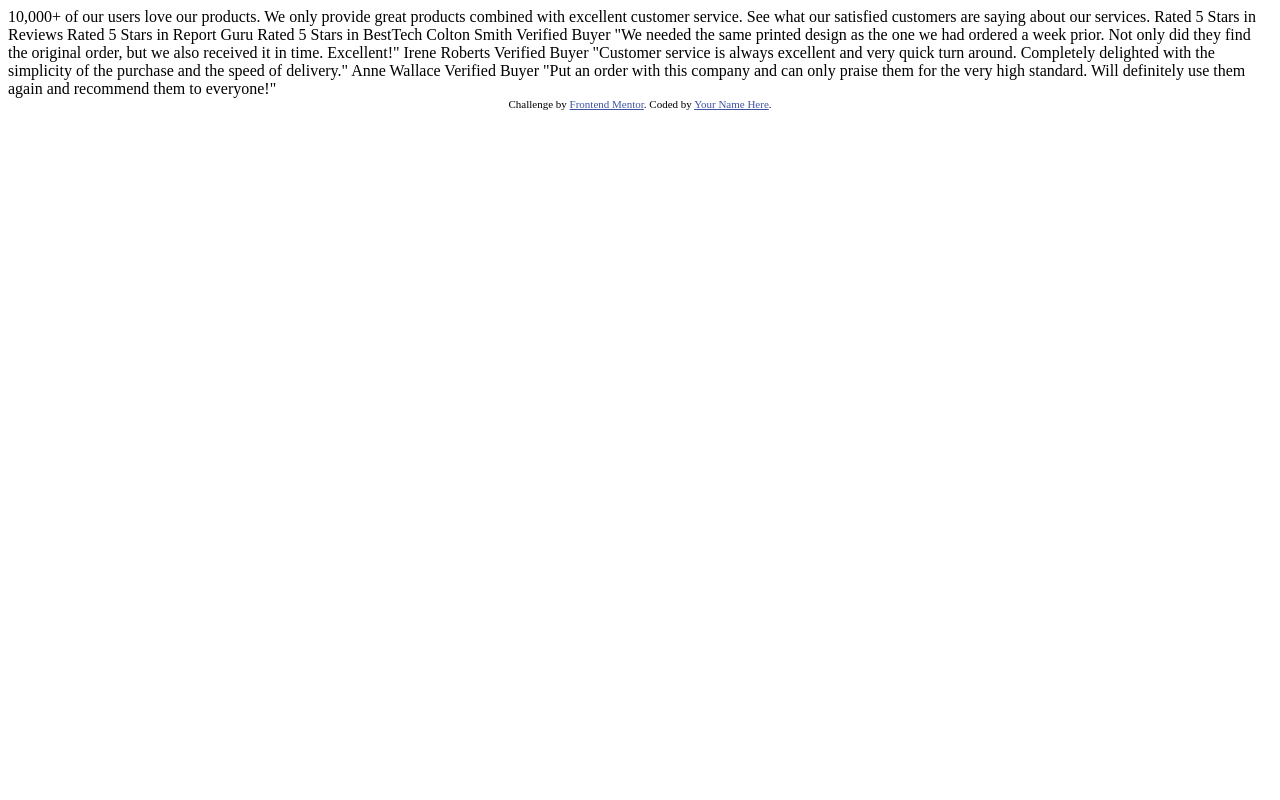
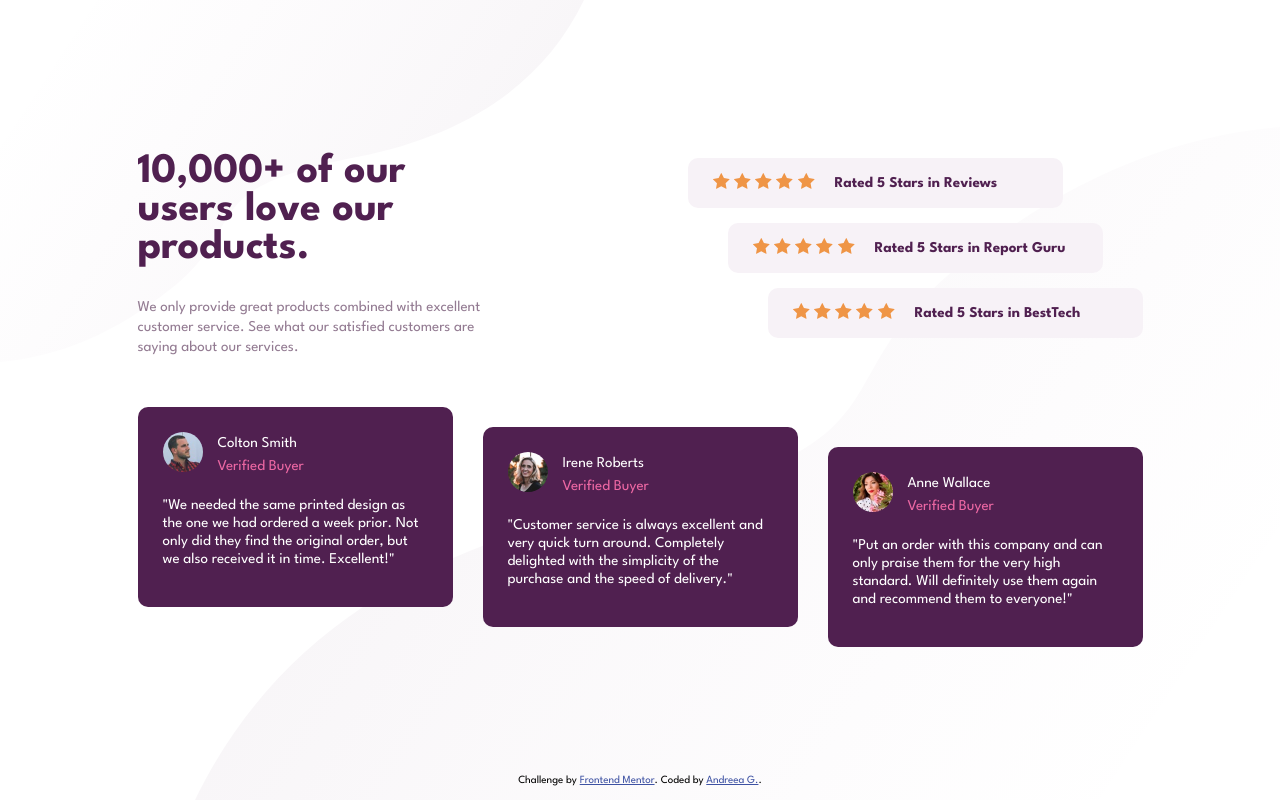
Before and after one commit to agh911/Social-proof-section, a plain HTML site: page index.html in a window 1280 px wide. Drawn offline with Linux system fonts and the light colour scheme.

Commit message:
adds HTML and CSS code

```diff
--- a/index.html
+++ b/index.html
@@ -1,61 +1,110 @@
 <!DOCTYPE html>
 <html lang="en">
-  <head>
-    <meta charset="UTF-8" />
-    <meta name="viewport" content="width=device-width, initial-scale=1.0" />
-    <!-- displays site properly based on user's device -->
 
-    <link
-      rel="icon"
-      type="image/png"
-      sizes="32x32"
-      href="./images/favicon-32x32.png"
-    />
+<head>
+  <meta charset="UTF-8" />
+  <meta name="viewport" content="width=device-width, initial-scale=1.0" />
+  <!-- displays site properly based on user's device -->
+  <link rel="icon" type="image/png" sizes="32x32" href="./images/favicon-32x32.png" />
+  <link rel="preconnect" href="https://fonts.googleapis.com">
+  <link rel="preconnect" href="https://fonts.gstatic.com" crossorigin>
+  <link href="https://fonts.googleapis.com/css2?family=League+Spartan:wght@400;500;700&display=swap" rel="stylesheet">
+  <link rel="stylesheet" href="style.css">
+  <title>Frontend Mentor | Social proof section</title>
+</head>
 
-    <title>Frontend Mentor | Social proof section</title>
+<body>
+  <main>
+    <section>
+      <div class="top-details">
+        <div class="intro">
+          <h1>10,000+ of our users love our products.</h1>
+          <p>We only provide great products combined with excellent customer service. See what our satisfied customers
+            are saying about our services.</p>
+        </div>
+        <div class="details">
+          <div id="star-review-one" class="star-review">
+            <div class="stars">
+              <img src="images/icon-star.svg" alt="">
+              <img src="images/icon-star.svg" alt="">
+              <img src="images/icon-star.svg" alt="">
+              <img src="images/icon-star.svg" alt="">
+              <img src="images/icon-star.svg" alt="">
+            </div>
+            <p>Rated 5 Stars in Reviews</p>
+          </div>
+          <div id="star-review-two" class="star-review">
+            <div class="stars">
+              <img src="images/icon-star.svg" alt="">
+              <img src="images/icon-star.svg" alt="">
+              <img src="images/icon-star.svg" alt="">
+              <img src="images/icon-star.svg" alt="">
+              <img src="images/icon-star.svg" alt="">
+            </div>
+            <p>Rated 5 Stars in Report Guru</p>
+          </div>
+          <div id="star-review-three" class="star-review">
+            <div class="stars">
+              <img src="images/icon-star.svg" alt="">
+              <img src="images/icon-star.svg" alt="">
+              <img src="images/icon-star.svg" alt="">
+              <img src="images/icon-star.svg" alt="">
+              <img src="images/icon-star.svg" alt="">
+            </div>
+            <p>Rated 5 Stars in BestTech</p>
+          </div>
+        </div>
+      </div>
+      <div class="customer-reviews">
+        <div id="review-card-one" class="review-card">
+          <div class="customer-profile">
+            <div class="image">
+              <img src="images/image-colton.jpg" alt="profile picture">
+            </div>
+            <div class="customer-details">
+              <p class="name">Colton Smith</p>
+              <p class="status">Verified Buyer</p>
+            </div>
+          </div>
+          <p class="review">"We needed the same printed design as the one we had ordered a week prior. Not only did they
+            find the original order, but we also received it in time. Excellent!"</p>
+        </div>
 
-    <!-- Feel free to remove these styles or customise in your own stylesheet 👍 -->
-    <style>
-      .attribution {
-        font-size: 11px;
-        text-align: center;
-      }
-      .attribution a {
-        color: hsl(228, 45%, 44%);
-      }
-    </style>
-  </head>
-  <body>
-    10,000+ of our users love our products.
+        <div id="review-card-two" class="review-card">
+          <div class="customer-profile">
+            <div class="image">
+              <img src="images/image-irene.jpg" alt="profile picture">
+            </div>
+            <div class="customer-details">
+              <p class="name">Irene Roberts</p>
+              <p class="status">Verified Buyer</p>
+            </div>
+          </div>
+          <p class="review">"Customer service is always excellent and very quick turn around. Completely delighted with
+            the simplicity of the purchase and the speed of delivery."</p>
+        </div>
 
-    We only provide great products combined with excellent customer service.
-    See what our satisfied customers are saying about our services.
+        <div id="review-card-three" class="review-card">
+          <div class="customer-profile">
+            <div class="image">
+              <img src="images/image-anne.jpg" alt="profile picture">
+            </div>
+            <div class="customer-details">
+              <p class="name">Anne Wallace</p>
+              <p class="status">Verified Buyer</p>
+            </div>
+          </div>
+          <p class="review">"Put an order with this company and can only praise them for the very high standard. Will
+            definitely use them again and recommend them to everyone!"</p>
+        </div>
+      </div>
+    </section>
+  </main>
+  <footer class="attribution">
+    Challenge by
+    <a href="https://www.frontendmentor.io?ref=challenge" target="_blank">Frontend Mentor</a>. Coded by <a
+      href="https://github.com/agh911/" target="_blank">Andreea G.</a>.
+  </footer>
+</body>
 
-    Rated 5 Stars in Reviews
-    Rated 5 Stars in Report Guru
-    Rated 5 Stars in BestTech
-
-    Colton Smith
-    Verified Buyer
-    "We needed the same printed design as the one we had ordered a week prior.
-    Not only did they find the original order, but we also received it in time.
-    Excellent!"
-
-    Irene Roberts
-    Verified Buyer
-    "Customer service is always excellent and very quick turn around. Completely
-    delighted with the simplicity of the purchase and the speed of delivery."
-
-    Anne Wallace
-    Verified Buyer
-    "Put an order with this company and can only praise them for the very high
-    standard. Will definitely use them again and recommend them to everyone!"
-
-    <div class="attribution">
-      Challenge by
-      <a href="https://www.frontendmentor.io?ref=challenge" target="_blank"
-        >Frontend Mentor</a
-      >. Coded by <a href="#">Your Name Here</a>.
-    </div>
-  </body>
 </html>
--- /dev/null
+++ b/style.css
@@ -0,0 +1,217 @@
+:root {
+    --primary-very-dark-magenta: #502050;
+    --primary-soft-pink: #ee68a4;
+    --neutral-dark-grayish-magenta: #937b92;
+    --neutral-light-grayish-magenta: #f7f2f7;
+    --neutral-white: #ffffff;
+}
+
+html {
+    min-height: 100%;
+    min-width: 100%;
+}
+
+* {
+    padding: 0;
+    margin: 0;
+}
+
+body {
+    font-family: 'League Spartan', sans-serif;
+    min-height: 100vh;
+    display: flex;
+    flex-direction: column;
+    align-items: center;
+    justify-content: center;
+    background-color: var(--neutral-white);
+    background-image: url(images/bg-pattern-top-desktop.svg), url(images/bg-pattern-bottom-desktop.svg);
+    background-repeat: no-repeat, no-repeat;
+    background-position: left top, right bottom;
+    background-attachment: fixed, fixed;
+}
+
+h1 {
+    color: var(--primary-very-dark-magenta);
+    font-size: 42px;
+    padding-bottom: 30px;
+}
+
+p {
+    color: var(--neutral-dark-grayish-magenta);
+    font-size: 15px;
+    line-height: 20px;
+}
+
+.top-details {
+    display: flex;
+    justify-content: space-between;
+    align-items: center;
+    margin-bottom: 50px;
+}
+
+.intro {
+    width: 350px;
+}
+
+.star-review {
+    display: flex;
+    align-items: center;
+    background-color: var(--neutral-light-grayish-magenta);
+    font-weight: 700;
+    width: 325px;
+    padding: 15px 25px;
+    margin-bottom: 15px;
+    border-radius: 10px;
+}
+
+.star-review p {
+    color: var(--primary-very-dark-magenta);
+    margin-left: 20px;
+}
+
+#star-review-two {
+    margin-left: 40px;
+}
+
+#star-review-three {
+    margin-left: 80px;
+}
+
+.review-card {
+    background-color: var(--primary-very-dark-magenta);
+    width: 265px;
+    height: 150px;
+    padding: 25px;
+    border-radius: 10px;
+}
+
+.review-card:nth-child(2) {
+    margin: 0 30px;
+}
+
+.customer-reviews {
+    display: flex;
+}
+
+.customer-profile {
+    display: flex;
+    align-items: center;
+    margin-bottom: 20px;
+}
+
+.name {
+    font-weight: 400;
+    color: var(--neutral-white);
+    margin-bottom: 3px;
+}
+
+.status {
+    color: var(--primary-soft-pink);
+}
+
+.review {
+    color: var(--neutral-white);
+    line-height: 18px;
+}
+
+.image img {
+    width: 40px;
+    border-radius: 40px;
+    margin-right: 15px;
+}
+
+#review-card-two {
+    margin-top: 20px;
+}
+
+#review-card-three {
+    margin-top: 40px;
+}
+
+.top-img,
+.bottom-img {
+    position: fixed;
+}
+
+.top-img {
+    left: 0px;
+    top: 0px;
+}
+
+.bottom-img {
+    right: 0px;
+    bottom: 0px;
+}
+
+.attribution {
+    font-size: 11px;
+    text-align: center;
+    position: absolute;
+    bottom: 15px;
+}
+
+.attribution a {
+    color: hsl(228, 45%, 44%);
+}
+
+/* Mobile size */
+@media only screen and (max-width: 400px) {
+    body {
+        background-image: url(images/bg-pattern-top-mobile.svg), url(images/bg-pattern-bottom-mobile.svg);
+        background-repeat: no-repeat, no-repeat;
+        background-position: left top, right bottom;
+        background-attachment: fixed, fixed;
+    }
+
+    section {
+        display: flex;
+        flex-direction: column;
+        justify-content: center;
+        align-items: center;
+        padding: 50px 0;
+    }
+
+    .intro {
+        width: 275px;
+    }
+
+    .intro p {
+        margin-bottom: 30px;
+    }
+
+    .top-details {
+        flex-direction: column;
+        margin-bottom: 20px;
+    }
+
+    .top-details h1,
+    .top-details p {
+        text-align: center;
+    }
+
+    .star-review {
+        flex-direction: column;
+        width: 265px;
+    }
+
+    #star-review-two,
+    #star-review-three {
+        margin-left: 0;
+    }
+
+    .customer-reviews {
+        flex-direction: column;
+    }
+
+    .review-card:nth-child(2) {
+        margin: 20px 0;
+    }
+
+    #review-card-three {
+        margin-top: 0;
+    }
+
+    .attribution {
+        position: inherit;
+    }
+}
```
